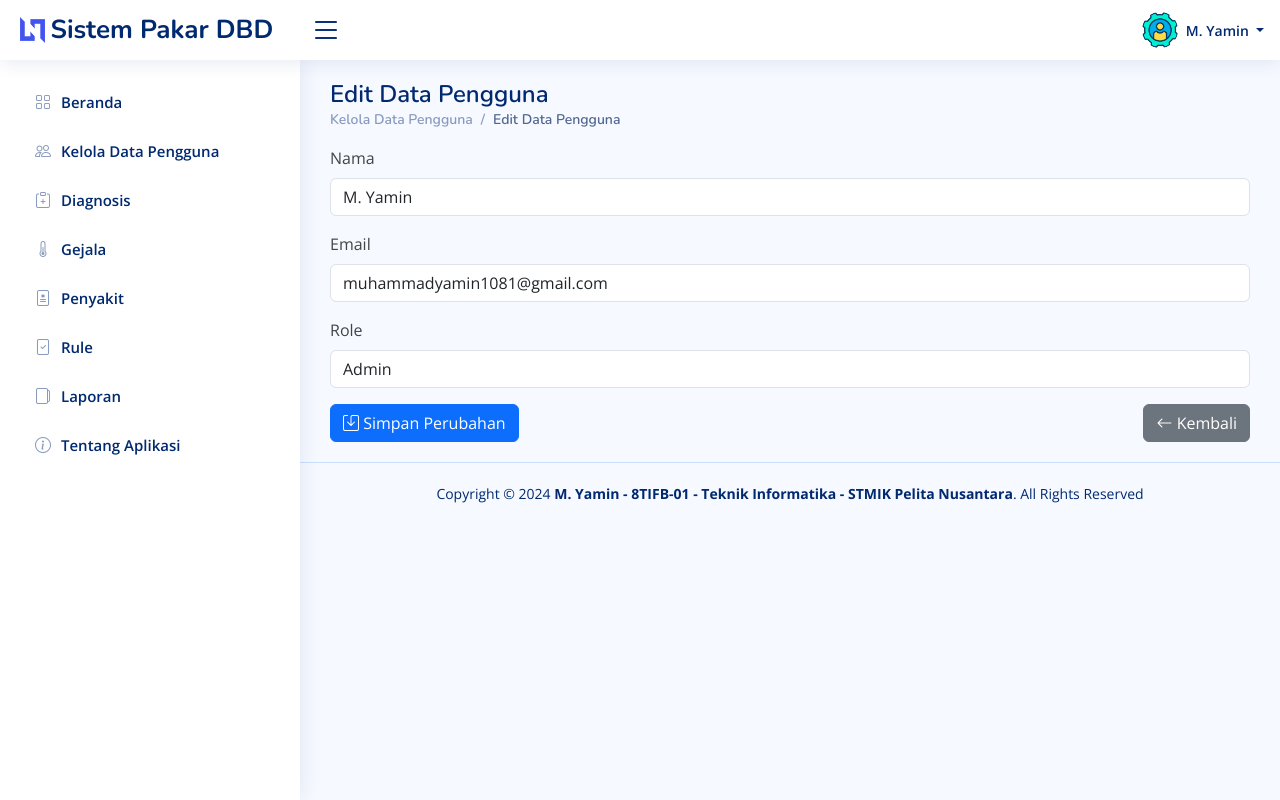
After one commit to muhammadyamin1/sipakardbd, a PHP site: page /editUserForm.php?id=1 in a window 1280 px wide. The commit adds this page. Run offline with PHP 8.4, Linux system fonts and the light colour scheme; a user stored in the database is signed in; data comes from the database, SQL or seed files in the repository; some libraries are stand-ins or nearby versions.

Commit message:
Edit Pengguna

```diff
--- a/beranda.php
+++ b/beranda.php
@@ -115,7 +115,7 @@ if (isset($_SESSION['nama']) && isset($_SESSION['role'])) {
       <h1>Beranda</h1>
       <nav>
         <ol class="breadcrumb">
-          <li class="breadcrumb-item"><a href="beranda.php">Beranda</a></li>
+          <li class="breadcrumb-item active">Beranda</li>
         </ol>
       </nav>
     </div><!-- End Page Title -->
--- /dev/null
+++ b/editUserForm.php
@@ -0,0 +1,221 @@
+<?php
+session_start();
+// Periksa apakah sudah ada sesi dan data yang disimpan
+if (isset($_SESSION['nama']) && isset($_SESSION['role'])) {
+    $nama = $_SESSION['nama'];
+    $role = $_SESSION['role'];
+} else {
+    header("Location: index.php?pesan=belum-login");
+    exit();
+}
+
+include 'dbKoneksi.php';
+
+$idUser = $_GET['id'];
+$sql = "SELECT * FROM tb_user WHERE idUser = '$idUser'";
+$result = $conn->query($sql);
+
+if ($result->num_rows > 0) {
+    $row = $result->fetch_assoc();
+} else {
+    echo "Data tidak ditemukan.";
+    exit;
+}
+?>
+<!DOCTYPE html>
+<html lang="en">
+
+<head>
+    <meta charset="utf-8">
+    <meta content="width=device-width, initial-scale=1.0" name="viewport">
+
+    <title>Edit Data Pengguna</title>
+    <meta content="" name="description">
+    <meta content="" name="keywords">
+
+    <!-- Favicons -->
+    <link href="assets/img/favicon.png" rel="icon">
+    <link href="assets/img/apple-touch-icon.png" rel="apple-touch-icon">
+
+    <!-- Google Fonts -->
+    <link href="https://fonts.gstatic.com" rel="preconnect">
+    <link href="https://fonts.googleapis.com/css?family=Open+Sans:300,300i,400,400i,600,600i,700,700i|Nunito:300,300i,400,400i,600,600i,700,700i|Poppins:300,300i,400,400i,500,500i,600,600i,700,700i" rel="stylesheet">
+
+    <!-- Vendor CSS Files -->
+    <link href="assets/vendor/bootstrap/css/bootstrap.min.css" rel="stylesheet">
+    <link href="assets/vendor/bootstrap-icons/bootstrap-icons.css" rel="stylesheet">
+    <link href="assets/vendor/boxicons/css/boxicons.min.css" rel="stylesheet">
+    <link href="assets/vendor/quill/quill.snow.css" rel="stylesheet">
+    <link href="assets/vendor/quill/quill.bubble.css" rel="stylesheet">
+    <link href="assets/vendor/remixicon/remixicon.css" rel="stylesheet">
+    <link href="assets/vendor/simple-datatables/style.css" rel="stylesheet">
+
+    <!-- Template Main CSS File -->
+    <link href="assets/css/style.css" rel="stylesheet">
+    <link href="assets/css/styleyamin.css" rel="stylesheet">
+
+    <!-- =======================================================
+  * Template Name: NiceAdmin
+  * Template URL: https://bootstrapmade.com/nice-admin-bootstrap-admin-html-template/
+  * Updated: Apr 20 2024 with Bootstrap v5.3.3
+  * Author: BootstrapMade.com
+  * License: https://bootstrapmade.com/license/
+  ======================================================== -->
+</head>
+
+<body>
+
+    <!-- ======= Header ======= -->
+    <header id="header" class="header fixed-top d-flex align-items-center">
+
+        <div class="d-flex align-items-center justify-content-between">
+            <a href="beranda.php" class="logo d-flex align-items-center">
+                <img src="assets/img/logo.png" alt="">
+                <span class="d-none d-lg-block">Sistem Pakar DBD</span>
+            </a>
+            <i class="bi bi-list toggle-sidebar-btn"></i>
+        </div><!-- End Logo -->
+
+        <nav class="header-nav ms-auto">
+            <ul class="d-flex align-items-center">
+
+                <li class="nav-item dropdown pe-3">
+
+                    <a class="nav-link nav-profile d-flex align-items-center pe-0" href="#" data-bs-toggle="dropdown">
+                        <img src="assets/img/profil.png" alt="Profile" class="rounded-circle">
+                        <span class="d-none d-md-block dropdown-toggle ps-2">
+                            <?php echo ucwords($nama); ?>
+                        </span>
+                    </a><!-- End Profile Iamge Icon -->
+
+                    <ul class="dropdown-menu dropdown-menu-end dropdown-menu-arrow profile">
+                        <li class="dropdown-header">
+                            <h6>
+                                <?php echo ucwords($nama); ?>
+                            </h6>
+                            <span>
+                                <?php echo ucfirst($role); ?>
+                            </span>
+                        </li>
+                        <li>
+                            <hr class="dropdown-divider">
+                        </li>
+
+                        <li>
+                            <a class="dropdown-item d-flex align-items-center" href="profilSaya.php">
+                                <i class="bi bi-person"></i>
+                                <span>Profil Saya</span>
+                            </a>
+                        </li>
+                        <li>
+                            <hr class="dropdown-divider">
+                        </li>
+
+                        <li>
+                            <a class="dropdown-item d-flex align-items-center" href="logout.php">
+                                <i class="bi bi-box-arrow-right"></i>
+                                <span>Logout</span>
+                            </a>
+                        </li>
+
+                    </ul><!-- End Profile Dropdown Items -->
+                </li><!-- End Profile Nav -->
+
+            </ul>
+        </nav><!-- End Icons Navigation -->
+
+    </header><!-- End Header -->
+
+    <?php include 'sidebar.php'; ?>
+
+    <main id="main" class="main">
+
+        <div class="pagetitle">
+            <h1>Edit Data Pengguna</h1>
+            <nav>
+                <ol class="breadcrumb">
+                    <li class="breadcrumb-item"><a href="kelolaPengguna.php">Kelola Data Pengguna</a></li>
+                    <li class="breadcrumb-item active">Edit Data Pengguna</a></li>
+                </ol>
+            </nav>
+        </div><!-- End Page Title -->
+
+        <section class="section">
+            <div class="row">
+                <div class="col-lg-12">
+
+                    <?php if (isset($_SESSION['error'])) : ?>
+                        <div class="alert alert-danger" role="alert">
+                            <?php
+                            echo $_SESSION['error'];
+                            unset($_SESSION['error']);
+                            ?>
+                        </div>
+                    <?php endif; ?>
+
+                    <?php if (isset($_SESSION['success'])) : ?>
+                        <div class="alert alert-success" role="alert">
+                            <?php
+                            echo $_SESSION['success'];
+                            unset($_SESSION['success']);
+                            ?>
+                        </div>
+                    <?php endif; ?>
+
+                    <form action="editUser.php" method="post">
+                        <input type="hidden" name="idUser" value="<?php echo $row['idUser']; ?>">
+                        <div class="mb-3">
+                            <label for="nama" class="form-label">Nama</label>
+                            <input type="text" class="form-control" id="nama" name="nama" value="<?php echo $row['nama']; ?>" required>
+                        </div>
+                        <div class="mb-3">
+                            <label for="email" class="form-label">Email</label>
+                            <input type="email" class="form-control" id="email" name="email" value="<?php echo $row['email']; ?>" required>
+                        </div>
+                        <div class="mb-3">
+                            <label for="role" class="form-label">Role</label>
+                            <select class="form-control" id="role" name="role" required>
+                                <option value="admin" <?php if ($row['role'] == 'admin') echo 'selected'; ?>>Admin</option>
+                                <option value="user" <?php if ($row['role'] == 'user') echo 'selected'; ?>>User</option>
+                            </select>
+                        </div>
+                        <div class="d-flex justify-content-between">
+                            <button type="submit" class="btn btn-primary"><i class="bi bi-save"></i> Simpan Perubahan</button>
+                            <a href="kelolaPengguna.php" class="btn btn-secondary float-end"><i class="bi bi-arrow-left"></i> Kembali</a>
+                        </div>
+                    </form>
+
+                </div>
+            </div>
+        </section>
+
+    </main><!-- End #main -->
+
+    <!-- ======= Footer ======= -->
+    <footer id="footer" class="footer">
+        <div class="copyright">
+            Copyright &copy; 2024 <strong><span>M. Yamin - 8TIFB-01 - Teknik Informatika - STMIK Pelita
+                    Nusantara</span></strong>. All Rights Reserved
+        </div>
+    </footer><!-- End Footer -->
+
+    <a href="#" class="back-to-top d-flex align-items-center justify-content-center"><i class="bi bi-arrow-up-short"></i></a>
+
+    <!-- Vendor JS Files -->
+    <script src="assets/vendor/apexcharts/apexcharts.min.js"></script>
+    <script src="assets/vendor/bootstrap/js/bootstrap.bundle.min.js"></script>
+    <script src="assets/vendor/chart.js/chart.umd.js"></script>
+    <script src="assets/vendor/echarts/echarts.min.js"></script>
+    <script src="assets/vendor/quill/quill.js"></script>
+    <script src="assets/vendor/simple-datatables/simple-datatables.js"></script>
+    <script src="assets/vendor/tinymce/tinymce.min.js"></script>
+    <script src="assets/vendor/php-email-form/validate.js"></script>
+
+    <!-- Template Main JS File -->
+    <script src="assets/js/main.js"></script>
+    <script src="assets/js/script.js"></script>
+    <script src="assets/js/jquery-3.7.1.min.js"></script>
+
+</body>
+
+</html>
--- a/hapusUser.php
+++ b/hapusUser.php
@@ -1,5 +1,5 @@
 <?php
-include 'dbKoneksi.php'; // Sesuaikan dengan file koneksi Anda
+include 'dbKoneksi.php';
 
 if ($_SERVER["REQUEST_METHOD"] == "POST") {
   $idUser = $_POST['idUser'];
--- a/prosesLogin.php
+++ b/prosesLogin.php
@@ -15,10 +15,12 @@ $result = $stmt->get_result();
 if ($result->num_rows == 1) {
     // Ambil data user dari hasil query
     $row = $result->fetch_assoc();
+    $id = $row['idUser'];
     $nama = $row['nama'];
     $role = $row['role'];
     // Login berhasil
     session_start();
+    $_SESSION['idUser'] = $id;
     $_SESSION['nama'] = $nama;
     $_SESSION['role'] = $role;
     $_SESSION['login_success'] = true;
```
Also changed, not shown: editUser.php (added, +31 -0 lines), kelolaPengguna.php (+4 -4 lines).
